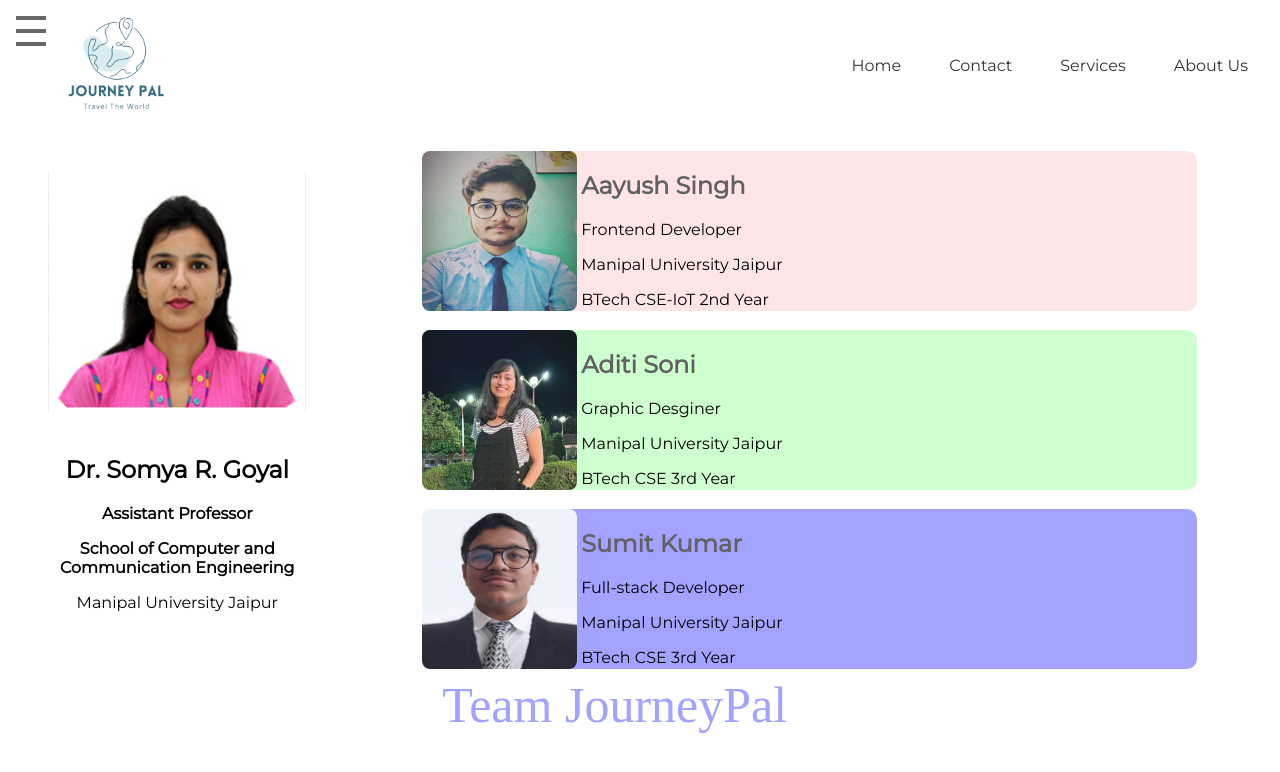
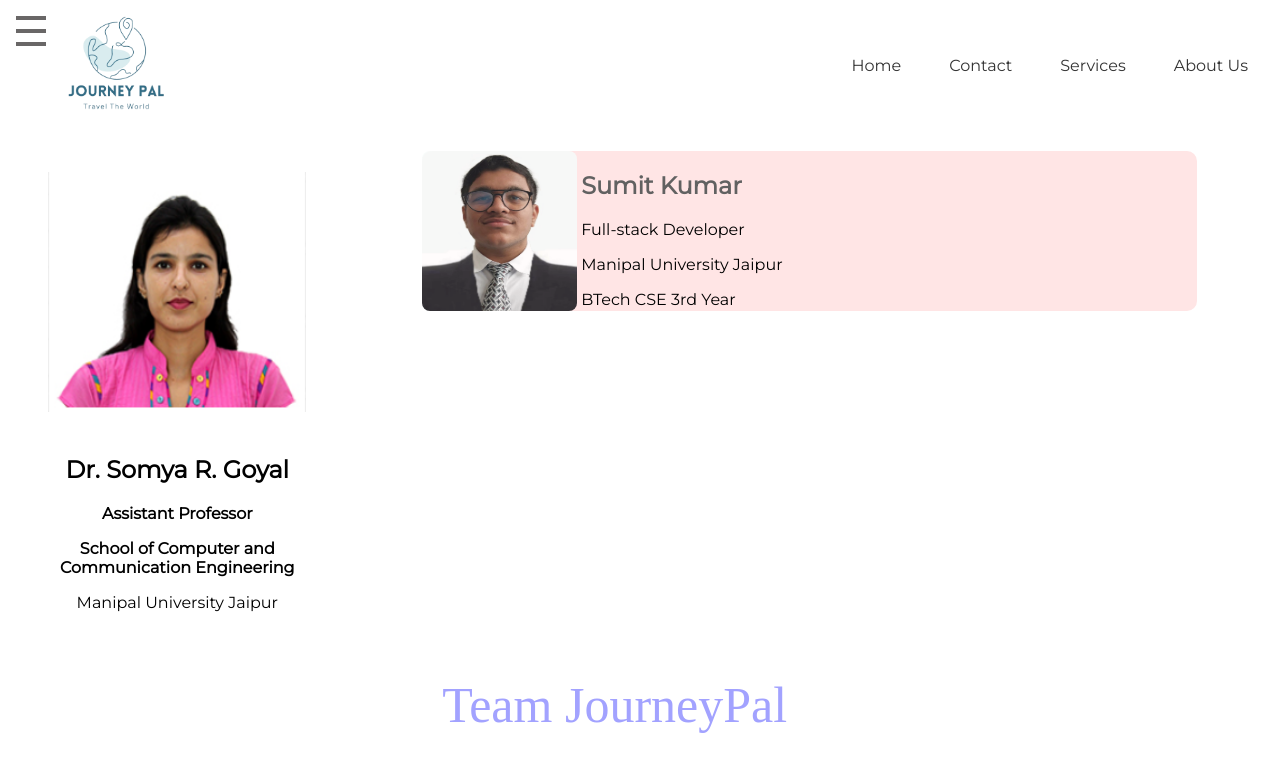
Before and after one commit to 07sumit1002/Hackathon, a React (Create React App) app: page /About in a window 1280 px wide. Shown: the top 772 px of the page. Built offline with nearby package versions, Linux system fonts and the light colour scheme.

Commit message:
Update about.jsx

```diff
--- a/src/components/about.jsx
+++ b/src/components/about.jsx
@@ -37,7 +37,7 @@
           </div>
           <div className="About-team">
             &nbsp;
-            <div className="Member">
+{/*             <div className="Member">
               <img className="Member-img" src={Aayush} alt="" />
               &nbsp;
               <div className="Member-detail">
@@ -61,7 +61,7 @@
                 <p>Manipal University Jaipur</p>
                 <p>BTech CSE 3rd Year</p>
               </div>
-            </div>
+            </div> */}
             &nbsp;
             <div className="Member">
               <img className="Member-img" src={Sumitimg} alt="" />
```
